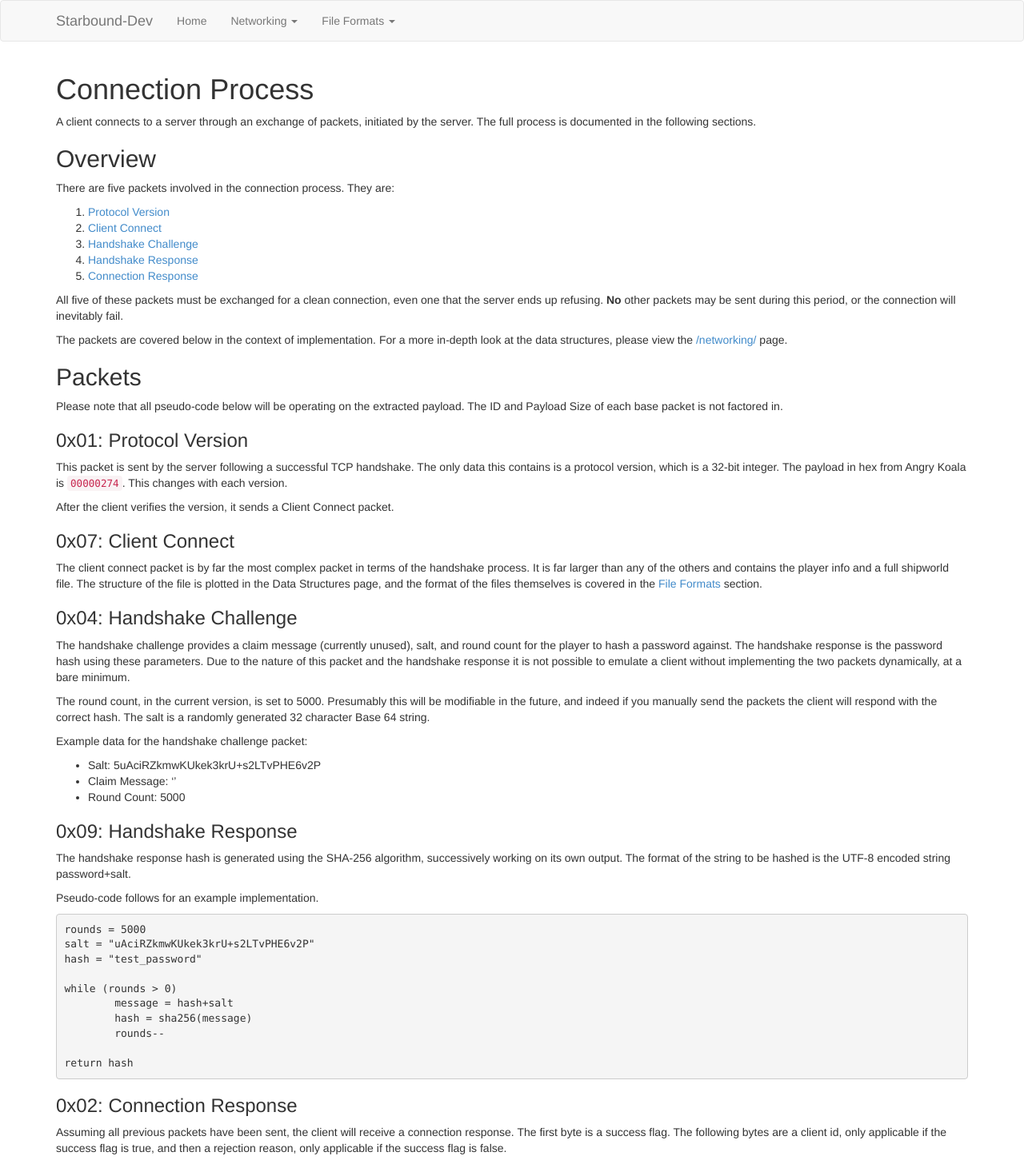
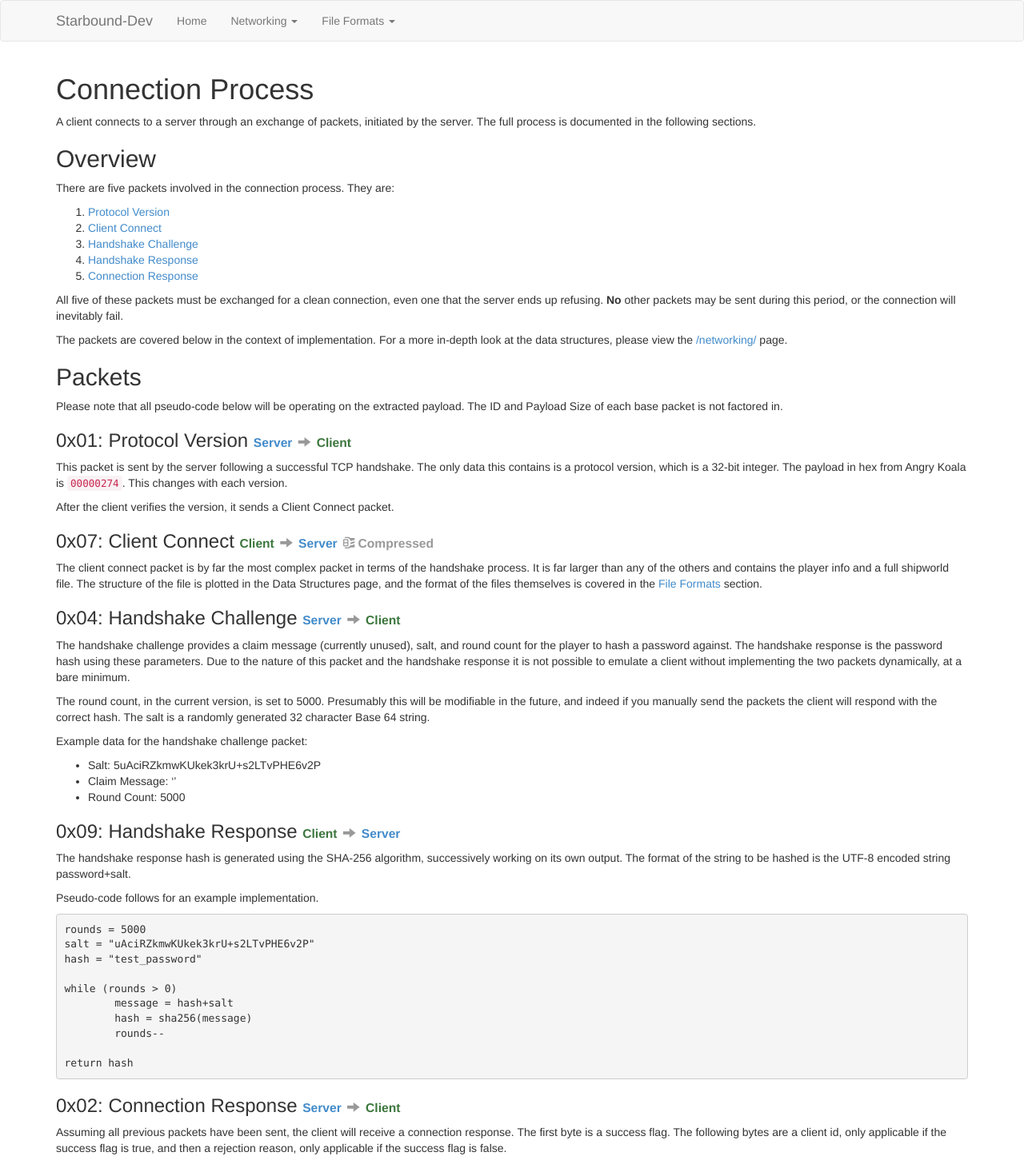
Before and after one commit to ddevault/starbound-dev, a Jekyll site: the page built from networking/connecting.md, in a window 1280 px wide. Shown: the whole page at 80% size. Built offline with Jekyll 4.4.1, drawn with Linux system fonts in a browser that asks for light colours; Markdown is read by kramdown in place of the engine named in the settings.

Commit message:
Replaced headers in connection process page.

````diff
--- a/networking/connecting.md
+++ b/networking/connecting.md
@@ -23,16 +23,16 @@ The packets are covered below in the context of implementation. For a more in-de
 ## Packets
 Please note that all pseudo-code below will be operating on the extracted payload. The ID and Payload Size of each base packet is not factored in.
 
-### <a name="0x01"></a>0x01: Protocol Version
+{% include packet-header.html name="Protocol Version" id="01" direction="server-to-client" %}
 
 This packet is sent by the server following a successful TCP handshake. The only data this contains is a protocol version, which is a 32-bit integer. The payload in hex from Angry Koala is `00000274`. This changes with each version.
 
 After the client verifies the version, it sends a Client Connect packet.
 
-### <a name="0x07"></a>0x07: Client Connect
+{% include packet-header.html name="Client Connect" id="07" direction="client-to-server" compressed="true"%}
 The client connect packet is by far the most complex packet in terms of the handshake process. It is far larger than any of the others and contains the player info and a full shipworld file. The structure of the file is plotted in the Data Structures page, and the format of the files themselves is covered in the [File Formats](/file_formats/) section.
 
-### <a name="0x04"></a>0x04: Handshake Challenge
+{% include packet-header.html name="Handshake Challenge" id="04" direction="server-to-client" %}
 The handshake challenge provides a claim message (currently unused), salt, and round count for the player to hash a password against. The handshake response is the password hash using these parameters. Due to the nature of this packet and the handshake response it is not possible to emulate a client without implementing the two packets dynamically, at a bare minimum.
 
 The round count, in the current version, is set to 5000. Presumably this will be modifiable in the future, and indeed if you manually send the packets the client will respond with the correct hash. The salt is a randomly generated 32 character Base 64 string.
@@ -43,7 +43,7 @@ Example data for the handshake challenge packet:
 * Claim Message: ''
 * Round Count: 5000
 
-### <a name="0x09"></a>0x09: Handshake Response
+{% include packet-header.html name="Handshake Response" id="09" direction="client-to-server" %}
 The handshake response hash is generated using the SHA-256 algorithm, successively working on its own output. The format of the string to be hashed is the UTF-8 encoded string password+salt.
 
 Pseudo-code follows for an example implementation.
@@ -61,6 +61,6 @@ while (rounds > 0)
 return hash
 ```
 
-### <a name="0x02"></a>0x02: Connection Response
+{% include packet-header.html name="Connection Response" id="02" direction="server-to-client" %}
 Assuming all previous packets have been sent, the client will receive a connection response.
 The first byte is a success flag. The following bytes are a client id, only applicable if the success flag is true, and then a rejection reason, only applicable if the success flag is false.
````
